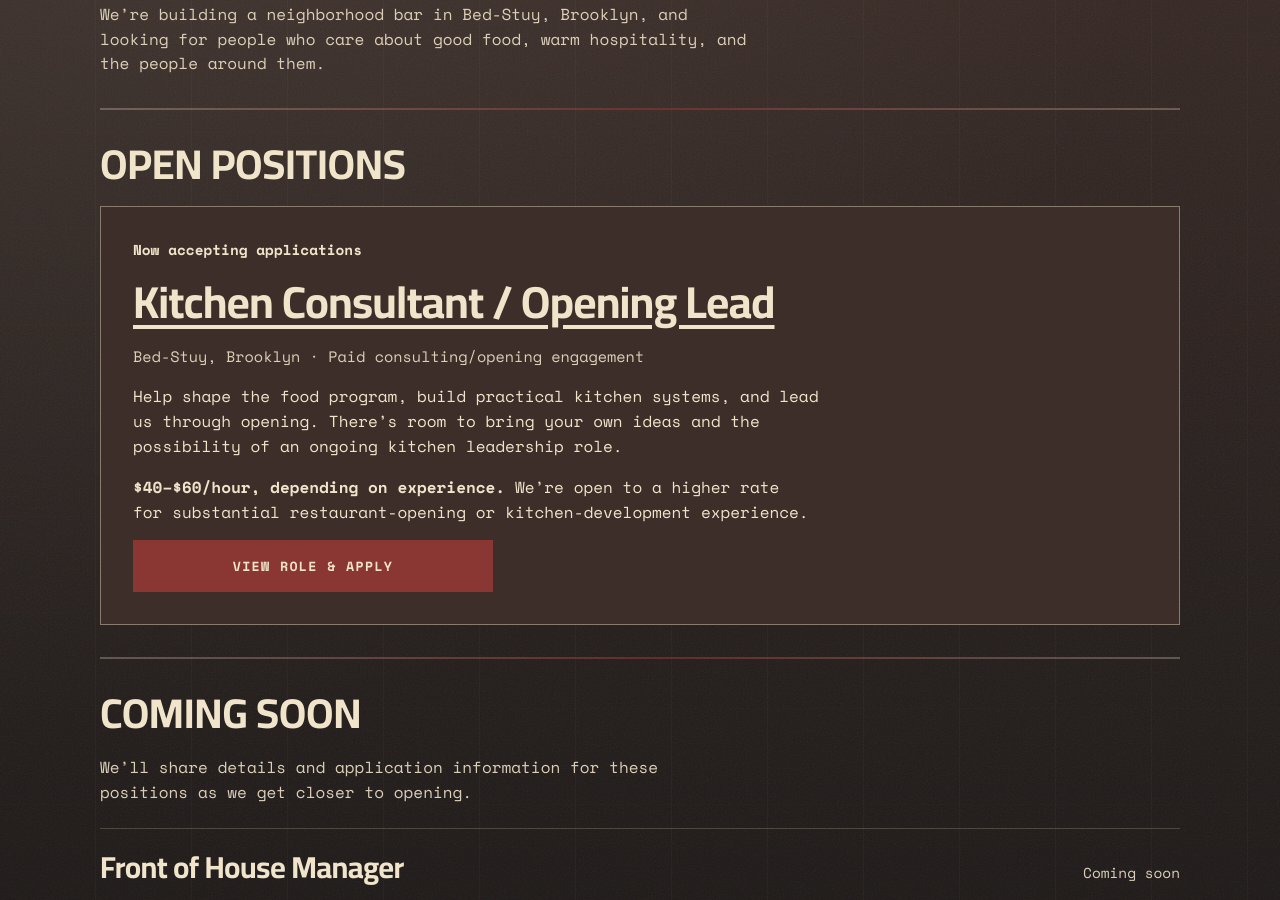
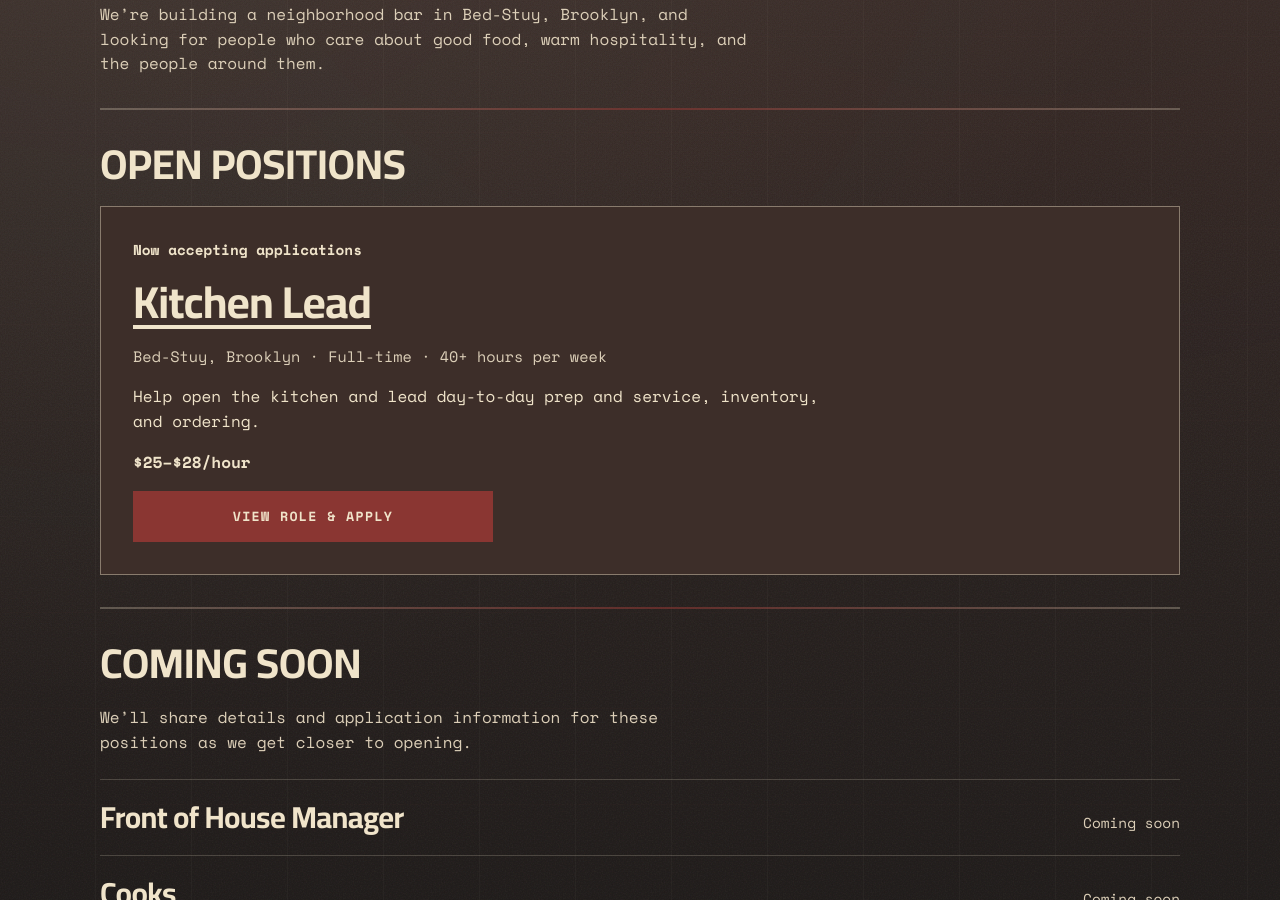
Before and after one commit to kellsnollenberger/freshpops, a Jekyll site: the page built from careers/index.html, in a window 1280 px wide and 900 px high, scrolled down 545 px. Built offline with Jekyll 4.4.1, drawn with Linux system fonts in a browser that asks for light colours.

Commit message:
Publish Kitchen Lead opening and retire consultant listing

```diff
--- a/_layouts/job.html
+++ b/_layouts/job.html
@@ -7,8 +7,8 @@ layout: default
     <header class="job-header">
       <p class="career-status">Now accepting applications</p>
       <h1>{{ page.title }}</h1>
-      <p class="career-meta">Bed-Stuy, Brooklyn · Paid consulting/opening engagement</p>
-      <p class="job-pay">$40–$60/hour, depending on experience</p>
+      <p class="career-meta">{{ page.job_meta | escape }}</p>
+      <p class="job-pay">{{ page.job_pay | escape }}</p>
       <a class="btn btn-primary" href="#how-to-apply">How to apply</a>
     </header>
     <div class="job-content">
--- a/careers/index.html
+++ b/careers/index.html
@@ -1,7 +1,7 @@
 ---
 layout: default
 title: Work With Us
-description: Help open Fresh Pops, a neighborhood bar in Bed-Stuy, Brooklyn. Explore our Kitchen Consultant / Opening Lead opportunity and upcoming team positions.
+description: Help open Fresh Pops, a neighborhood bar in Bed-Stuy, Brooklyn. Explore our Kitchen Lead opportunity and upcoming team positions.
 ---
 <main id="main" class="careers-main careers-poster-preview">
   <div class="container hiring-poster" >
@@ -22,11 +22,11 @@ description: Help open Fresh Pops, a neighborhood bar in Bed-Stuy, Brooklyn. Exp
     <h2 id="open-roles-heading">Open Positions</h2>
     <article class="career-opening" aria-labelledby="kitchen-role-title">
       <p class="career-status">Now accepting applications</p>
-      <h3 id="kitchen-role-title"><a href="{{ '/careers/kitchen-consultant/' | relative_url }}">Kitchen Consultant / Opening Lead</a></h3>
-      <p class="career-meta">Bed-Stuy, Brooklyn · Paid consulting/opening engagement</p>
-      <p>Help shape the food program, build practical kitchen systems, and lead us through opening. There’s room to bring your own ideas and the possibility of an ongoing kitchen leadership role.</p>
-      <p><strong>$40–$60/hour, depending on experience.</strong> We’re open to a higher rate for substantial restaurant-opening or kitchen-development experience.</p>
-      <a class="btn btn-primary" href="{{ '/careers/kitchen-consultant/' | relative_url }}">View role &amp; apply</a>
+      <h3 id="kitchen-role-title"><a href="{{ '/careers/kitchen-lead/' | relative_url }}">Kitchen Lead</a></h3>
+      <p class="career-meta">Bed-Stuy, Brooklyn · Full-time · 40+ hours per week</p>
+      <p>Help open the kitchen and lead day-to-day prep and service, inventory, and ordering.</p>
+      <p><strong>$25–$28/hour</strong></p>
+      <a class="btn btn-primary" href="{{ '/careers/kitchen-lead/' | relative_url }}">View role &amp; apply</a>
     </article>
   </section>
 
```
Also changed, not shown: careers/kitchen-consultant/index.md (deleted, +0 -60 lines), careers/kitchen-lead/index.md (added, +23 -0 lines), README.md.
